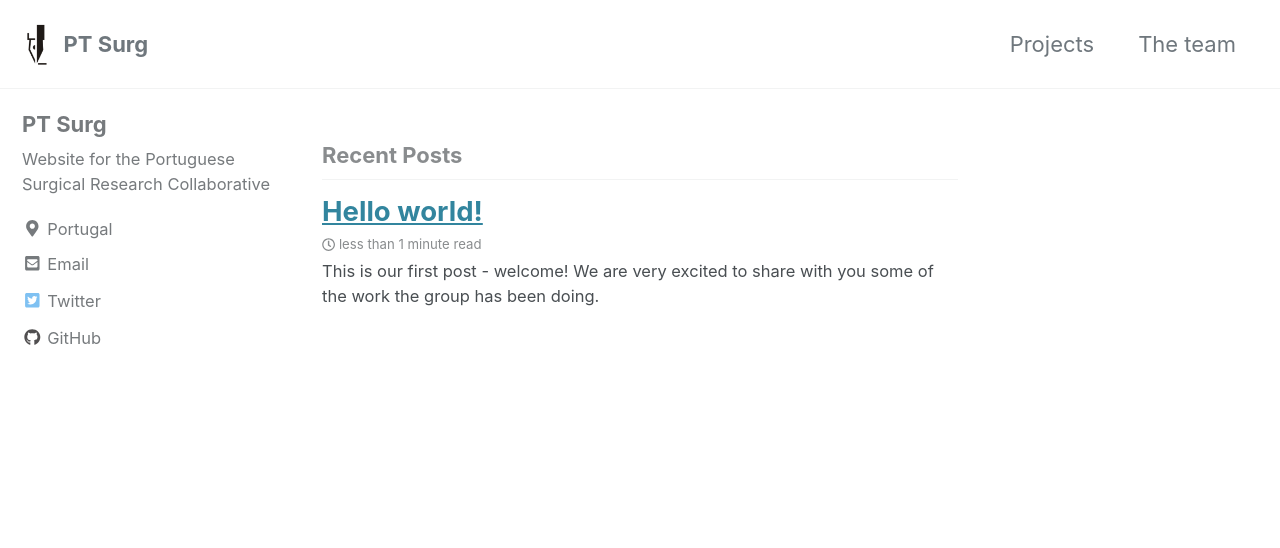
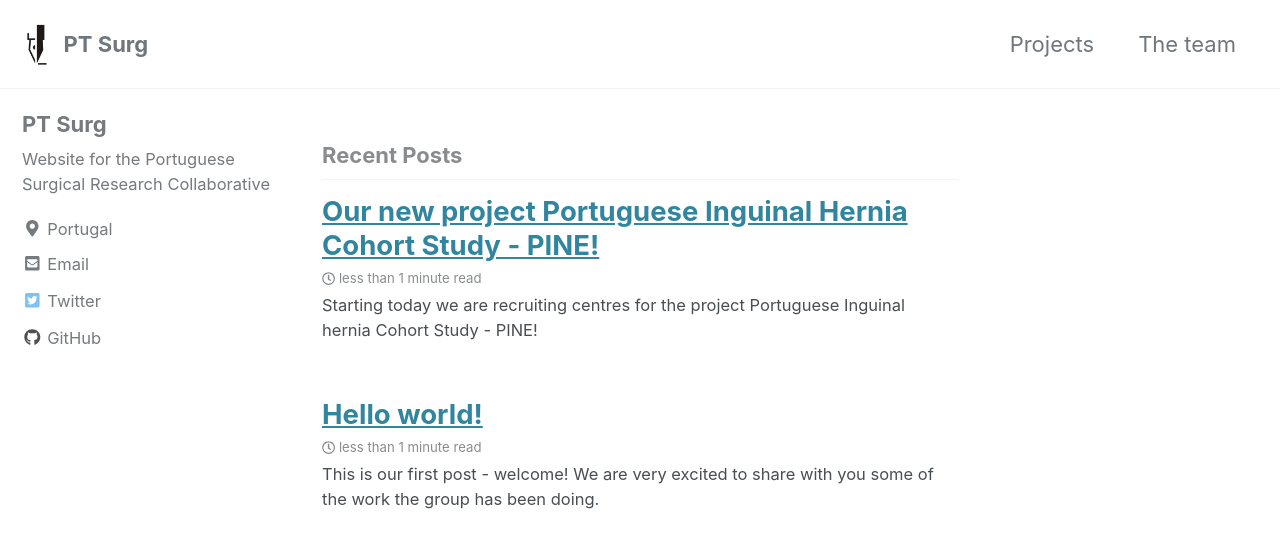
Before and after one commit to asampaiosoares/ptsurg.github.io, a Jekyll site: the page built from index.html, in a window 1280 px wide and 900 px high. Shown: the top 548 px of the window. Built offline with Jekyll 4.4.1, drawn with Linux system fonts in a browser that asks for light colours; cached includes are drawn as plain includes; nearby versions of some CDN libraries; the list of posts is cut into pages by our own code.

Commit message:
PINE opening

```diff
--- /dev/null
+++ b/_pages/pine.md
@@ -0,0 +1,15 @@
+---
+title: "PINE"
+permalink: /pine/
+---
+
+The Portuguese Inguinal Hernia Cohort Study aims to define the prevalence of chronic pain after inguinal hernia management, to identify risk factors for chronic pain after elective inguinal hernia repair and to characterise the management of elective inguinal hernia in public Portuguese hospitals.
+
+You can check the necessary documents here:
+- [Protocol (PT)](https://drive.google.com/open?id=17YFcBmb15qE7h6ClT3eG9WF7JDVGD6o5)
+- [Informed Consent model](https://drive.google.com/file/d/17YFcBmb15qE7h6ClT3eG9WF7JDVGD6o5/view?usp=sharing) *GDPR compliant*
+- [Protocol (EN)](https://drive.google.com/file/d/1uDBsQczL1tyC_Bnz4NsWc8MP3swsMmIe/view?usp=sharing)
+
+Interested in knowing more? Leave your email [here](https://forms.gle/MDLfqpLVZG8676Zh6) and we will get in touch shortly!
+
+Catch up on the most recent developments on [twitter](https://twitter.com/pt_surg)
--- a/_pages/projects.md
+++ b/_pages/projects.md
@@ -2,6 +2,14 @@
 title: "Projects"
 permalink: /projects/
 ---
+## Open projects:
+
+* [PINE](http://ptsurg.org/pine/) *(centre recruitment)*
+
+
+## Planned projects:
+
+* [LapNET](http://ptsurg.org/lapnet/) *(in development)*
 
 ## Recruited for:
 * [Right Iliac Fossa Treatment Audit](http://wmresearch.org.uk/studies/) *(data analysis)*
--- /dev/null
+++ b/_posts/12-07-19-pine-start.md
@@ -0,0 +1,9 @@
+---
+title: "Our new project Portuguese Inguinal Hernia Cohort Study - PINE!"
+date: 2019-07-12
+permalink: /2019-07-12-pine-start/
+---
+
+Starting today we are recruiting centres for the project Portuguese Inguinal hernia Cohort Study - PINE!
+
+Head to the [project page](http://ptsurg.org/pine/) to see how you can register your centre! We look forward to have you onboard!
```
Also changed, not shown: other parts of _pages/projects.md (+0 -5 lines).
